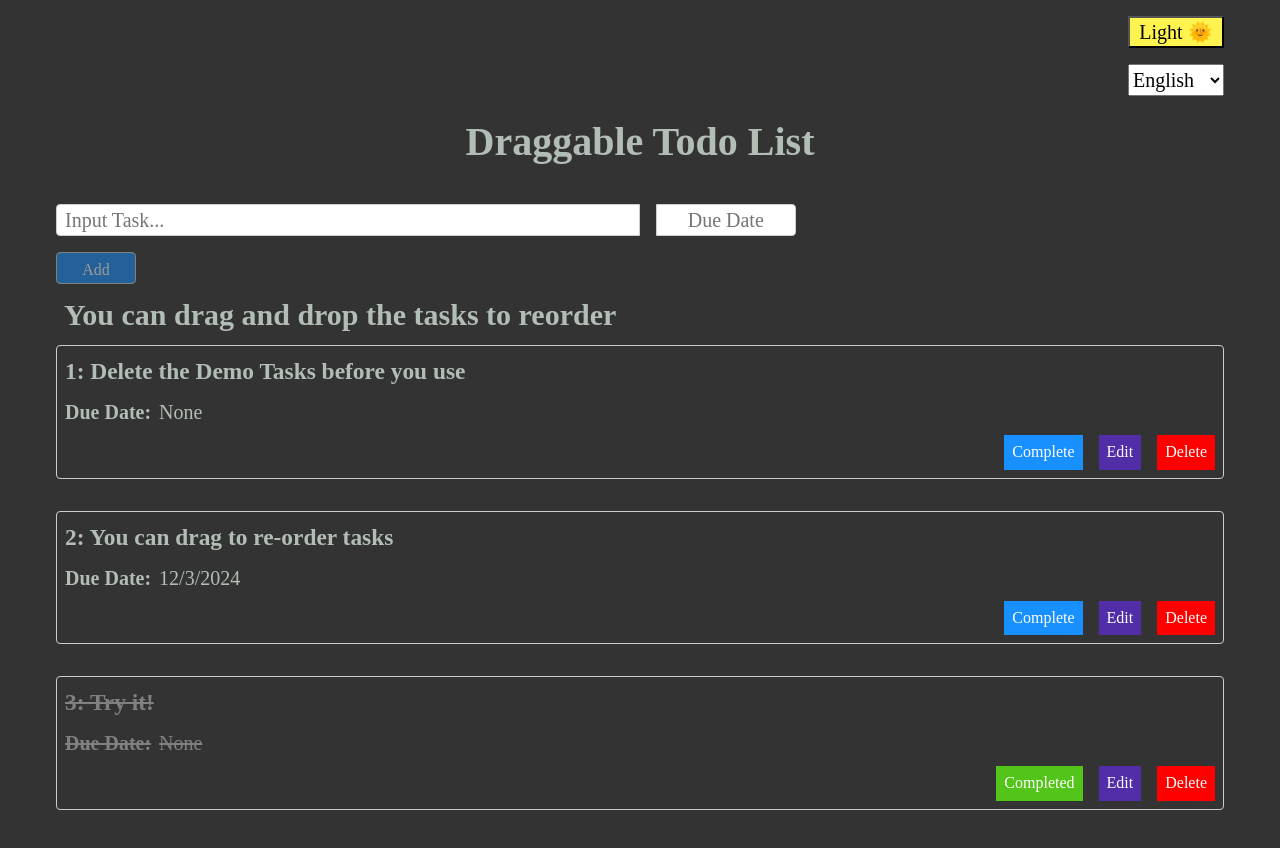
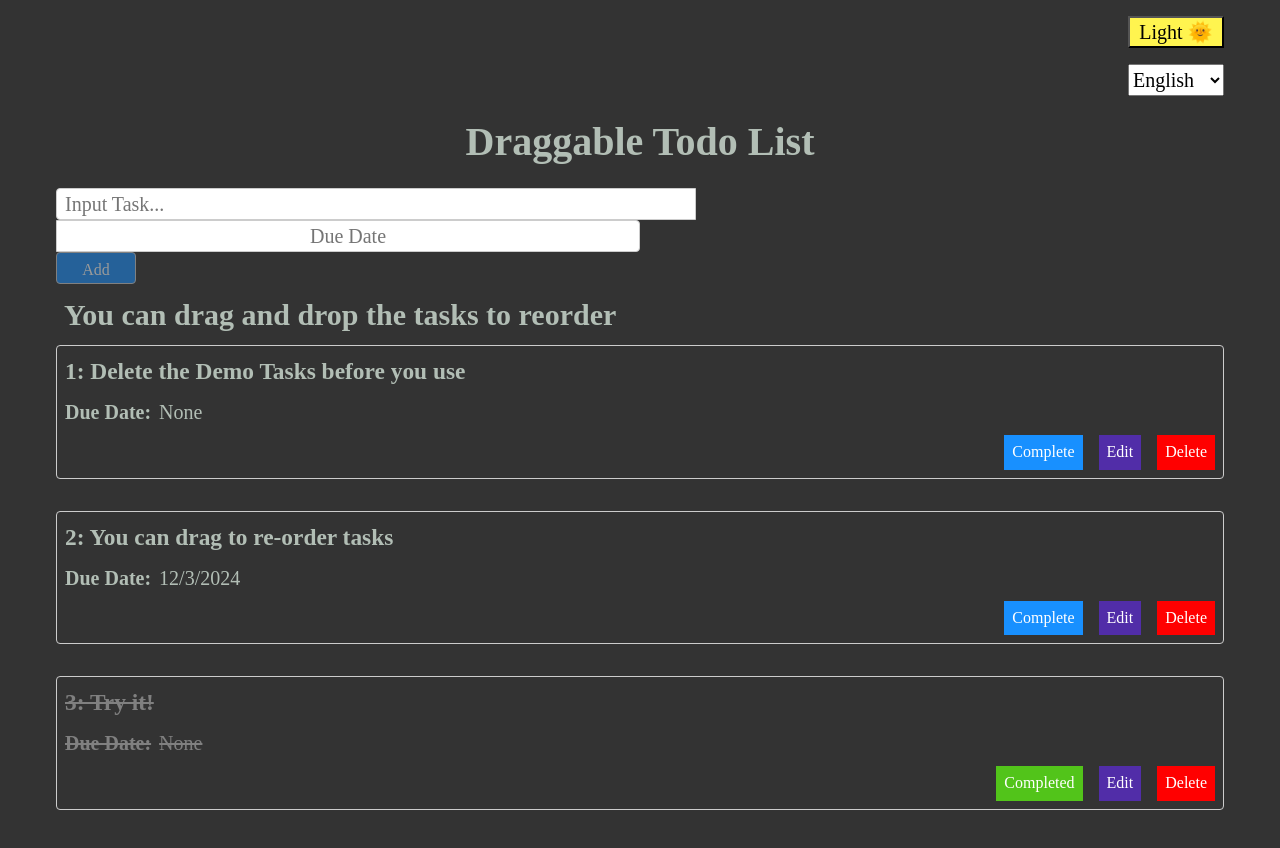
Before and after one commit to john-data-chen/ts-react-drag-and-drop-starter-kit, a React (Vite) app: page / in a window 1280 px wide. Shown: the top 848 px of the page. Built offline with nearby package versions, Linux system fonts and the light colour scheme.

Commit message:
Add entry animation of input

```diff
--- a/src/component/TodoForm.tsx
+++ b/src/component/TodoForm.tsx
@@ -28,14 +28,16 @@ const TodoForm = ({ addTodo }: TodoFormProps) => {
 
   return (
     <form className="addTodoForm" onSubmit={handleSubmit}>
-      <div className="addTaskWrapper">
-        <input
+      <motion.input
         className="addTodoInput"
         type="text"
         value={input}
         onChange={(e) => setInput(e.target.value)}
         placeholder={t("todo-form.todo-input")}
         required
+        initial={{ width: "0vw", x: "50vw" }}
+        animate={{ width: "50vw", x: 0 }}
+        transition={{ duration: 1, origin: 1 }}
       />
       <DatePicker
         minDate={new Date()}
@@ -47,7 +49,6 @@ const TodoForm = ({ addTodo }: TodoFormProps) => {
         dateFormat="yyyy/MM/d"
         className="addTaskDatePicker"
       />
-      </div>
       <motion.button
         className="addTaskButton"
         type="submit"
```
Lines whose indentation alone changed are shown as unchanged.
